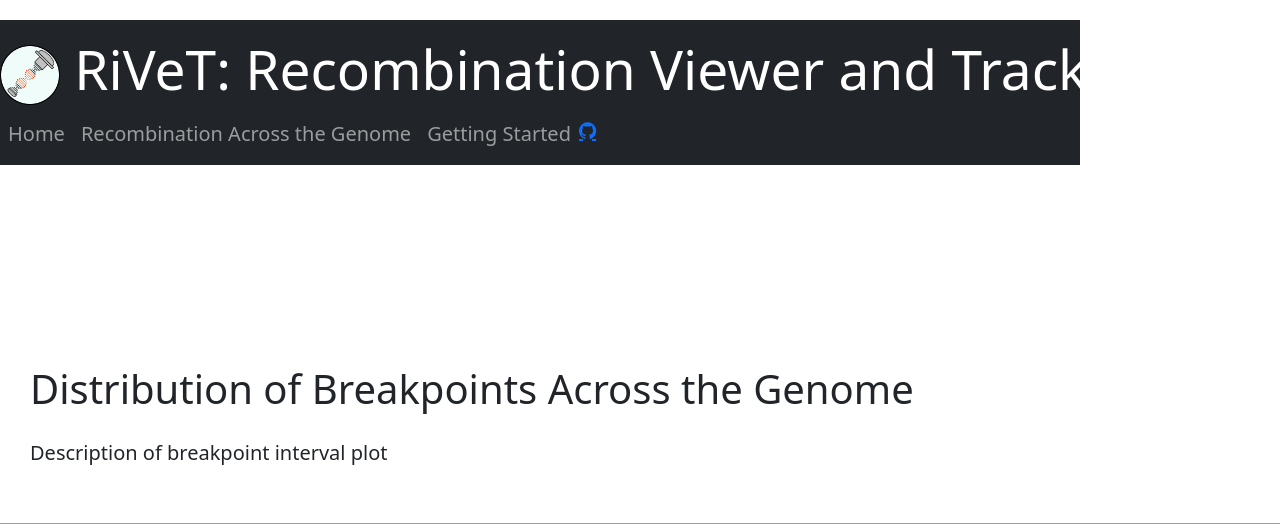
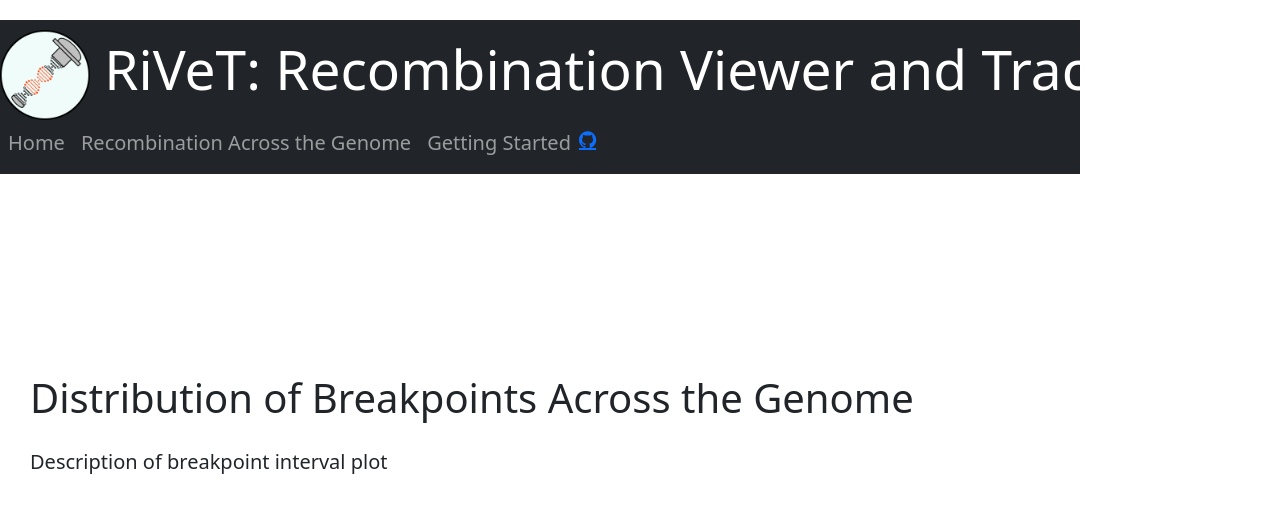
Before and after one commit to TurakhiaLab/rivet, a Flask app: page /breakpoints in a window 1280 px wide; the page is wider, and only the part inside the window is pictured. Shown: the top 524 px of that part. Run offline with Flask 2, Linux system fonts and the light colour scheme; parts of the project's set-up code (start-up, migrations or seed data) failed here and were passed over; some libraries are stand-ins or nearby versions; grey boxes are pictures that could not be loaded.

Commit message:
Make logo consistent size.

```diff
--- a/templates/breakpoints.html
+++ b/templates/breakpoints.html
@@ -3,15 +3,15 @@
 	<script src="https://d3js.org/d3.v4.min.js"></script>
 	<!-- Include bootstrap specific installs -->
 	<meta name="viewport" content="width=device-width, initial-scale=1">
+    <link rel="icon" href="static/images/rivet-icon.png"/>
 	<link href="https://cdn.jsdelivr.net/npm/bootstrap@5.2.2/dist/css/bootstrap.min.css" rel="stylesheet" integrity="sha384-Zenh87qX5JnK2Jl0vWa8Ck2rdkQ2Bzep5IDxbcnCeuOxjzrPF/et3URy9Bv1WTRi" crossorigin="anonymous">
 
 	<link rel="stylesheet" href="http://cdnjs.cloudflare.com/ajax/libs/font-awesome/4.4.0/css/font-awesome.min.css">
-
 <nav class="navbar navbar-expand-sm navbar-dark bg-dark" style="background-color: #f3f2fe;">
   <div class="header">
 				<a href="{{ url_for('table') }}" class="navbar-brand mb-0 h0" style="font-size: 55px;">
 				<!-- ADD RECOMBINATION TRACKER LOGO IMAGE -->
-				<img src="static/images/rivet-icon.png" width="60" height="60"/>
+				<img src="static/images/rivet-icon.png" width="90" height="90"/>
         RiVeT: Recombination Viewer and Tracker
 				</a>
 				<button
@@ -27,7 +27,7 @@
 				</button>
 
 				<div class="collapse navbar-collapse" id="navbarNav">
-        <ul class="navbar-nav">
+        <ul class="navbar-nav mr-auto">
 							<li class="nav-item active">
 											<a href="{{ url_for('table') }}" class="nav-link" style="font-size: 20px;">
 															Home
--- a/templates/getting_started.html
+++ b/templates/getting_started.html
@@ -6,12 +6,11 @@
 	<link href="https://cdn.jsdelivr.net/npm/bootstrap@5.2.2/dist/css/bootstrap.min.css" rel="stylesheet" integrity="sha384-Zenh87qX5JnK2Jl0vWa8Ck2rdkQ2Bzep5IDxbcnCeuOxjzrPF/et3URy9Bv1WTRi" crossorigin="anonymous">
 
 	<link rel="stylesheet" href="http://cdnjs.cloudflare.com/ajax/libs/font-awesome/4.4.0/css/font-awesome.min.css">
-
 <nav class="navbar navbar-expand-sm navbar-dark bg-dark" style="background-color: #f3f2fe;">
   <div class="header">
 				<a href="{{ url_for('table') }}" class="navbar-brand mb-0 h0" style="font-size: 55px;">
 				<!-- ADD RECOMBINATION TRACKER LOGO IMAGE -->
-				<img src="static/images/rivet-icon.png" width="60" height="60"/>
+				<img src="static/images/rivet-icon.png" width="90" height="90"/>
         RiVeT: Recombination Viewer and Tracker
 				</a>
 				<button
@@ -27,7 +26,7 @@
 				</button>
 
 				<div class="collapse navbar-collapse" id="navbarNav">
-        <ul class="navbar-nav">
+        <ul class="navbar-nav mr-auto">
 							<li class="nav-item active">
 											<a href="{{ url_for('table') }}" class="nav-link" style="font-size: 20px;">
 															Home
```
